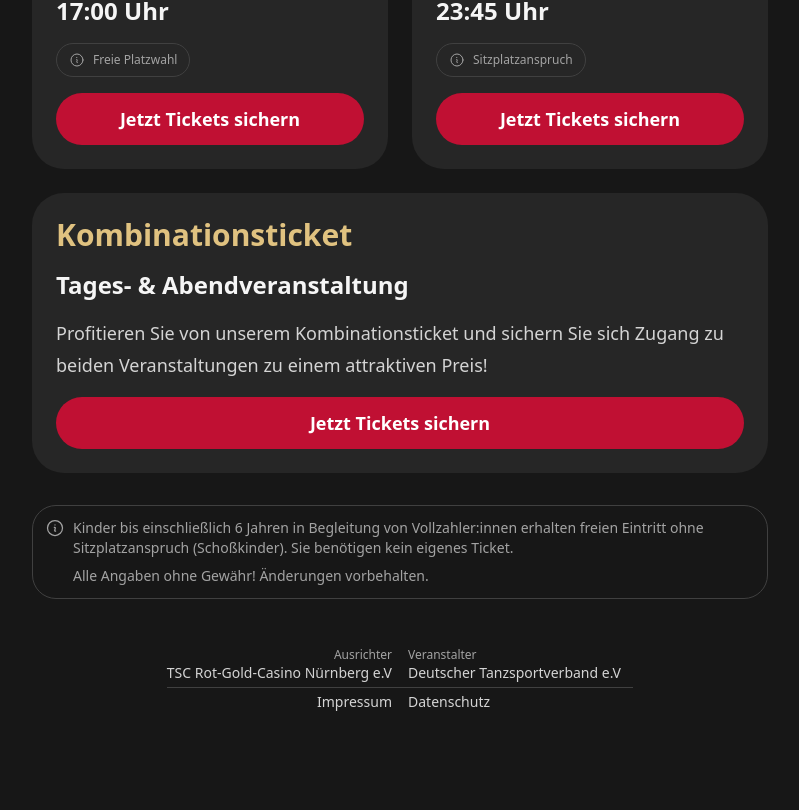
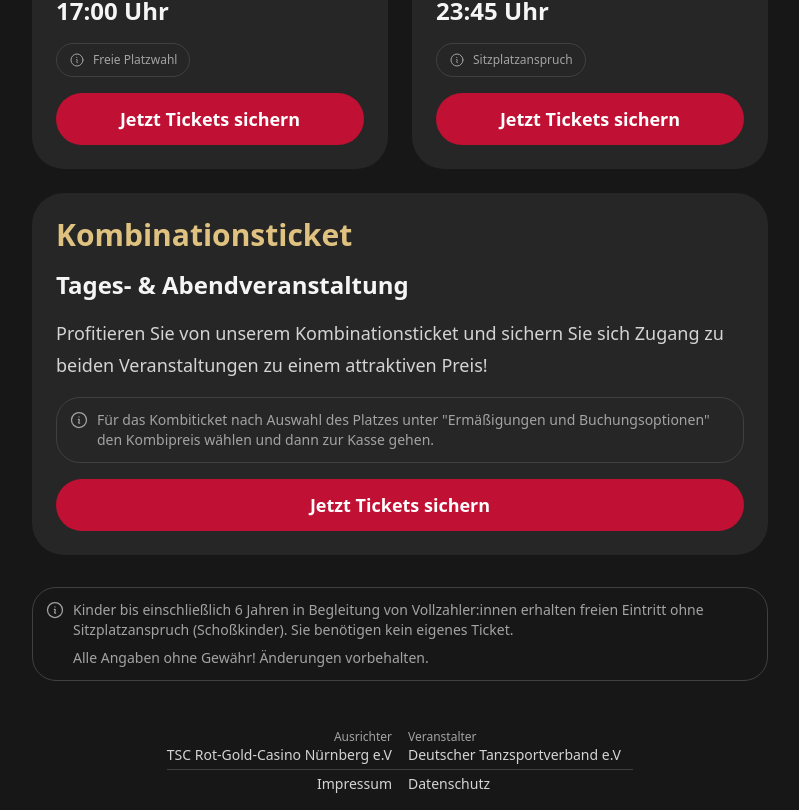
Before and after one commit to TSC-Rot-Gold-Casino-Nurnberg-e-V/dm-formationen, a Next.js app: page /tickets in a window 1280 px wide. Shown: the part 789-1599 px from the top of the page, without its empty margins (240-1039 px from the left). Before the commit the page ends 1517 px from the top, so only its background shows below. Built offline with nearby package versions, Linux system fonts and the light colour scheme.

Commit message:
feat: add informational message for Kombiticket selection process

```diff
--- a/app/tickets/page.tsx
+++ b/app/tickets/page.tsx
@@ -114,6 +114,17 @@ export default function TicketsPage() {
             Profitieren Sie von unserem Kombinationsticket und sichern Sie sich
             Zugang zu beiden Veranstaltungen zu einem attraktiven Preis!
           </p>
+          <div className="not-prose border border-base-700 mt-4  rounded-3xl text-sm p-3 text-base-400">
+            <div className="flex gap-2">
+              <InformationCircleIcon className="size-5 shrink-0" />
+              <p>
+                Für das Kombiticket nach Auswahl des Platzes unter
+                &#34;Ermäßigungen und Buchungsoptionen&#34; den Kombipreis
+                wählen und dann zur Kasse gehen.
+              </p>
+            </div>
+          </div>
+
           <Link
             href="https://www.eventim-light.com/de/a/62e933c3f787a077f3bcff90/e/69027d9aac6f162b5182a918?lang=de"
             target="_blank"
```
